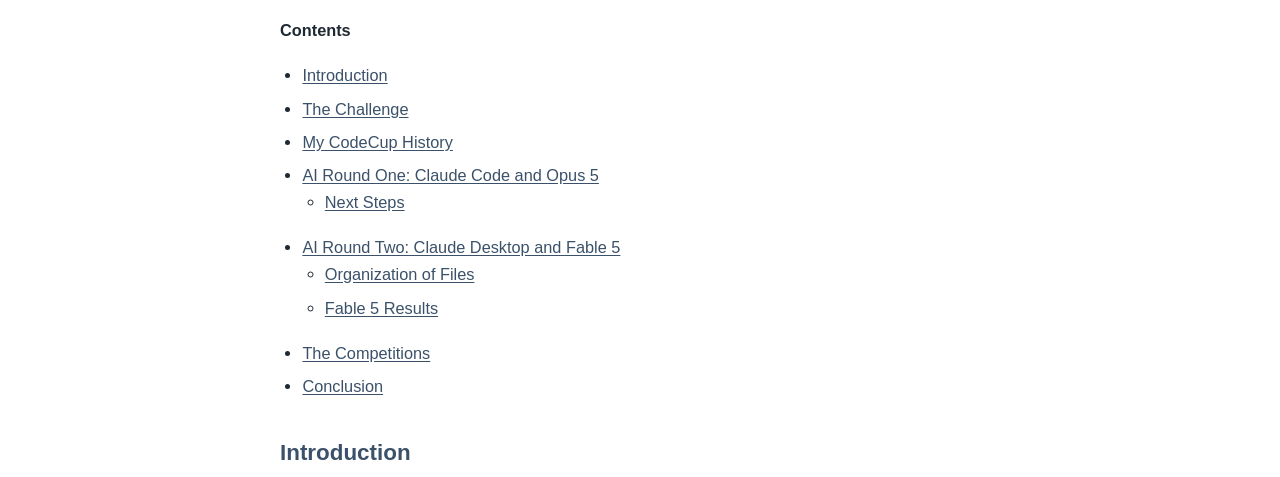
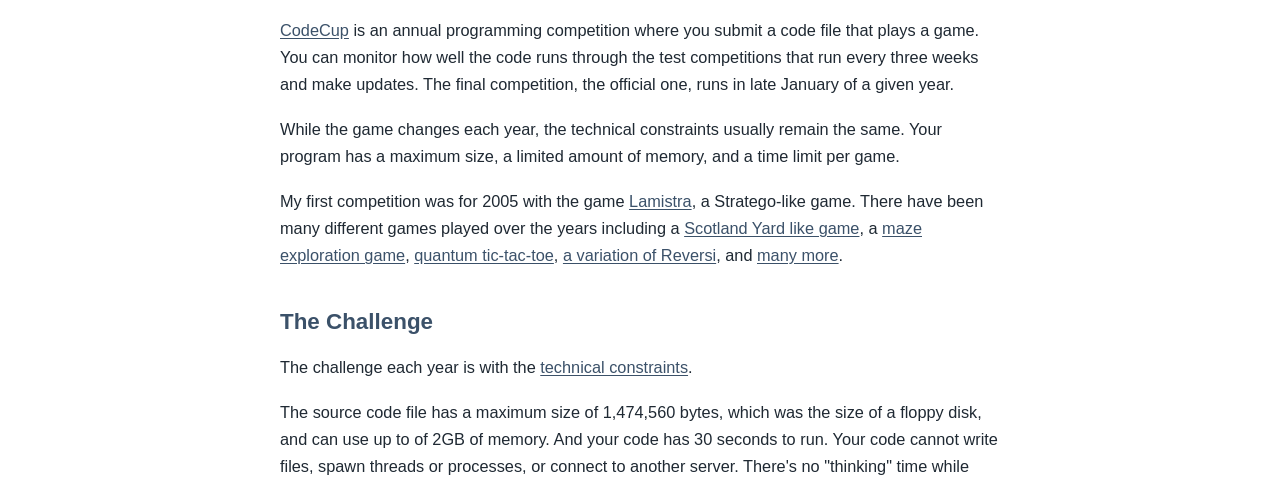
Before and after one commit to kdborg/kirk, an Eleventy site: page blog/2026-09-02-codecup-2027.md in a window 1280 px wide. Shown: the part 339-816 px from the top of the page. Built offline with nearby package versions, Linux system fonts and the light colour scheme; Eleventy itself is replaced by a stand-in of ours; files that its build step writes are made by us from their sources.

Commit message:
Removing table of contents.  Will fix broken links later.

```diff
--- a/blog/2026-09-02-codecup-2027.md
+++ b/blog/2026-09-02-codecup-2027.md
@@ -7,20 +7,6 @@
 
 # CodeCup
 
-**Contents**
-
-- [Introduction](#introduction)
-- [The Challenge](#the-challenge)
-- [My CodeCup History](#my-codecup-history)
-- [AI Round One: Claude Code and Opus 5](#ai-round-one-claude-code-and-opus-5)
-  - [Next Steps](#next-steps)
-- [AI Round Two: Claude Desktop and Fable 5](#ai-round-two-claude-desktop-and-fable-5)
-  - [Organization of Files](#organization-of-files)
-  - [Fable 5 Results](#fable-5-results)
-- [The Competitions](#the-competitions)
-- [Conclusion](#conclusion)
-
-## Introduction
 [CodeCup](https://www.codecup.nl/intro.php) is an annual programming competition where you submit a code file that plays a game.  You can monitor how well the code runs through the test competitions that run every three weeks and make updates.  The final competition, the official one, runs in late January of a given year.
 
 While the game changes each year, the technical constraints usually remain the same.  Your program has a maximum size, a limited amount of memory, and a time limit per game.
```
